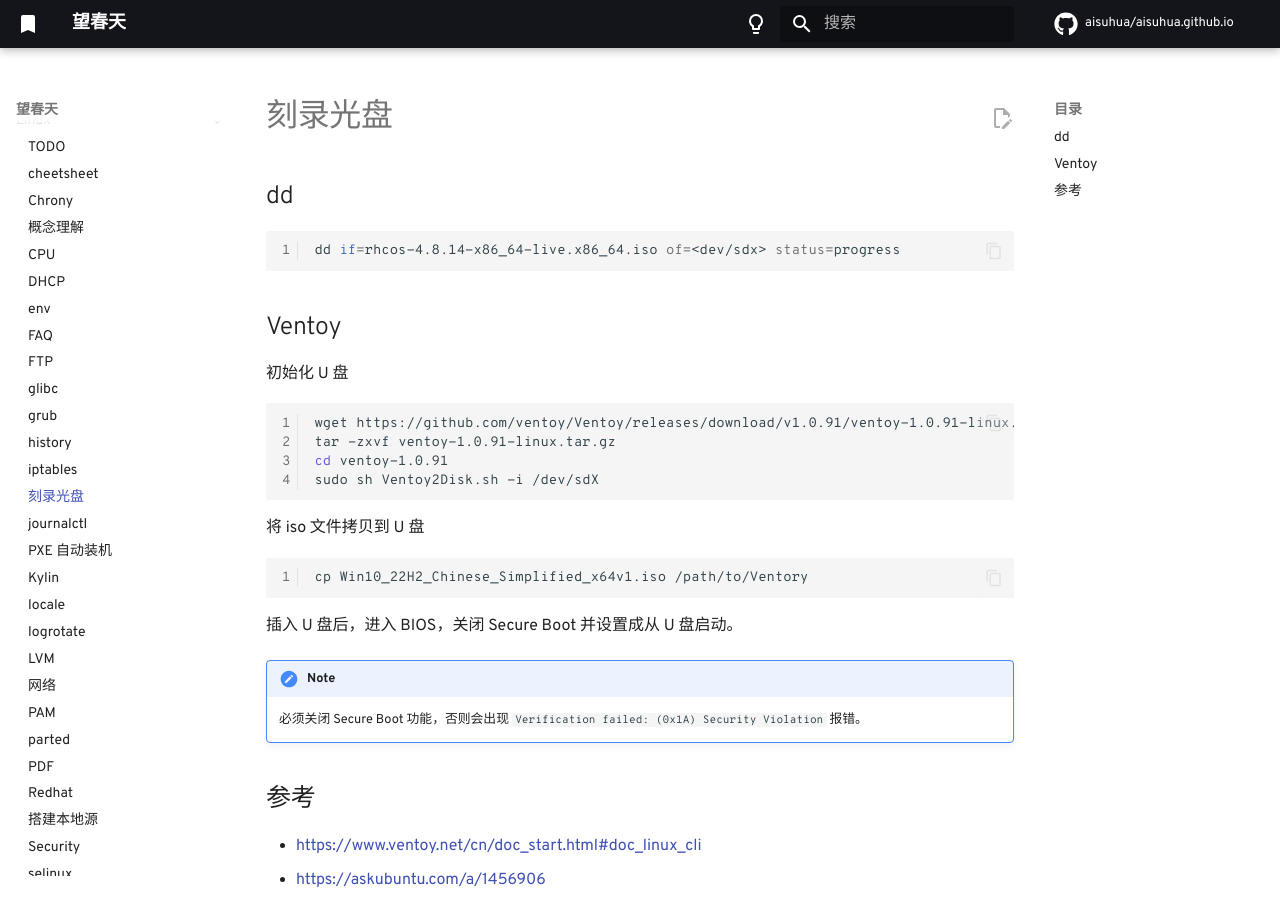
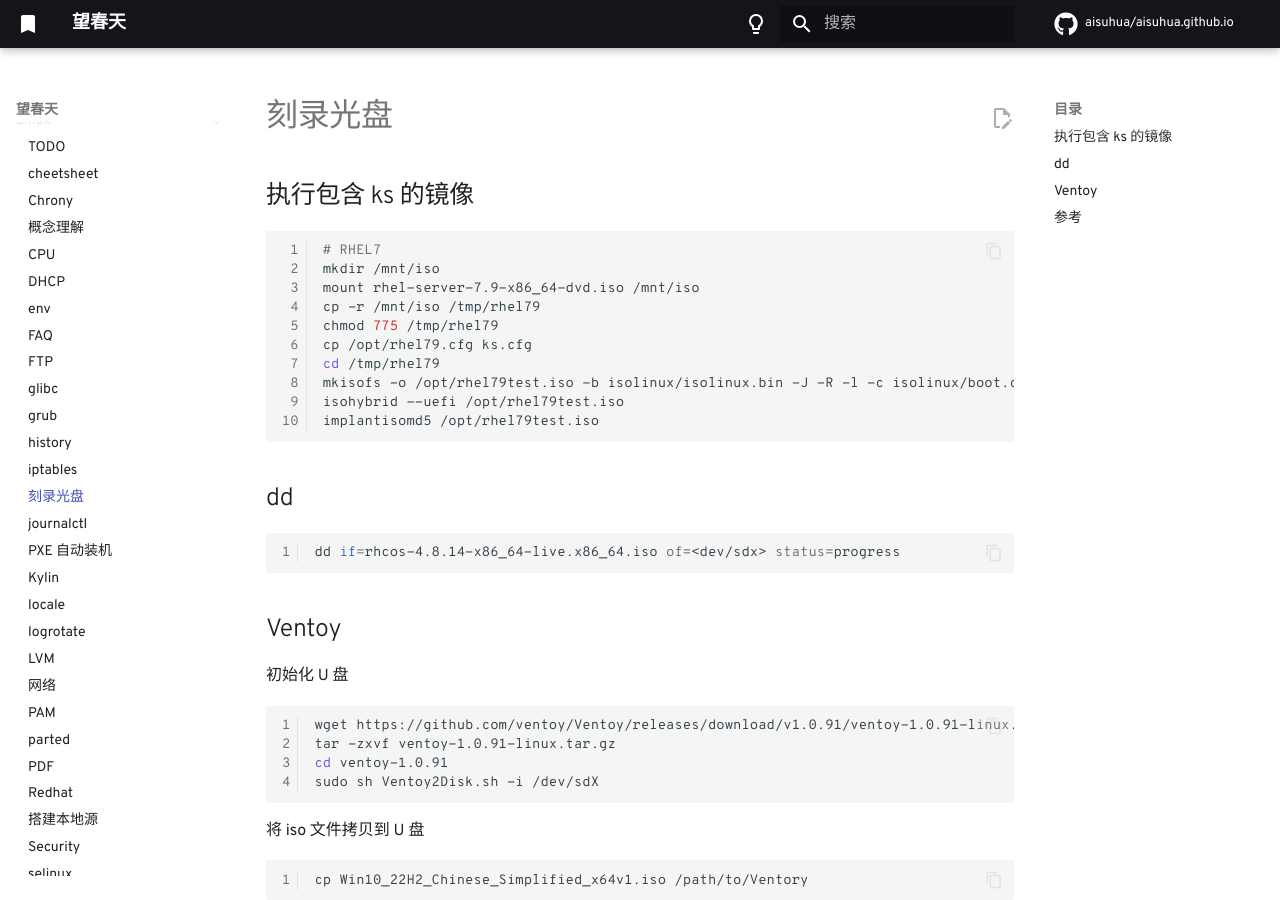
Before and after one commit to aisuhua/aisuhua.github.io, an MkDocs documentation site: the page built from docs/linux/iso.md, in a window 1280 px wide and 900 px high. Built offline with MkDocs 1.6.1 and Material for MkDocs 9.7.7, drawn with Linux system fonts in a browser that asks for light colours; comment, search, counter and statistics services are not loaded.

Commit message:
ulimit.md

````diff
--- a/docs/linux/iso.md
+++ b/docs/linux/iso.md
@@ -1,4 +1,20 @@
 # 刻录光盘
+
+## 执行包含 ks 的镜像
+
+```sh
+# RHEL7
+mkdir /mnt/iso
+mount rhel-server-7.9-x86_64-dvd.iso /mnt/iso
+cp -r /mnt/iso /tmp/rhel79
+chmod 775 /tmp/rhel79
+cp /opt/rhel79.cfg ks.cfg
+cd /tmp/rhel79
+mkisofs -o /opt/rhel79test.iso -b isolinux/isolinux.bin -J -R -l -c isolinux/boot.cat -no-emul-boot -boot-load-size 4 -boot-info-table -eltorito-alt-boot -e images/efiboot.img -no-emul-boot -graft-points -joliet-long -V "RHEL-7.9 Server.x86_64" .
+isohybrid --uefi /opt/rhel79test.iso
+implantisomd5 /opt/rhel79test.iso
+
+```
 
 ## dd
 
````
